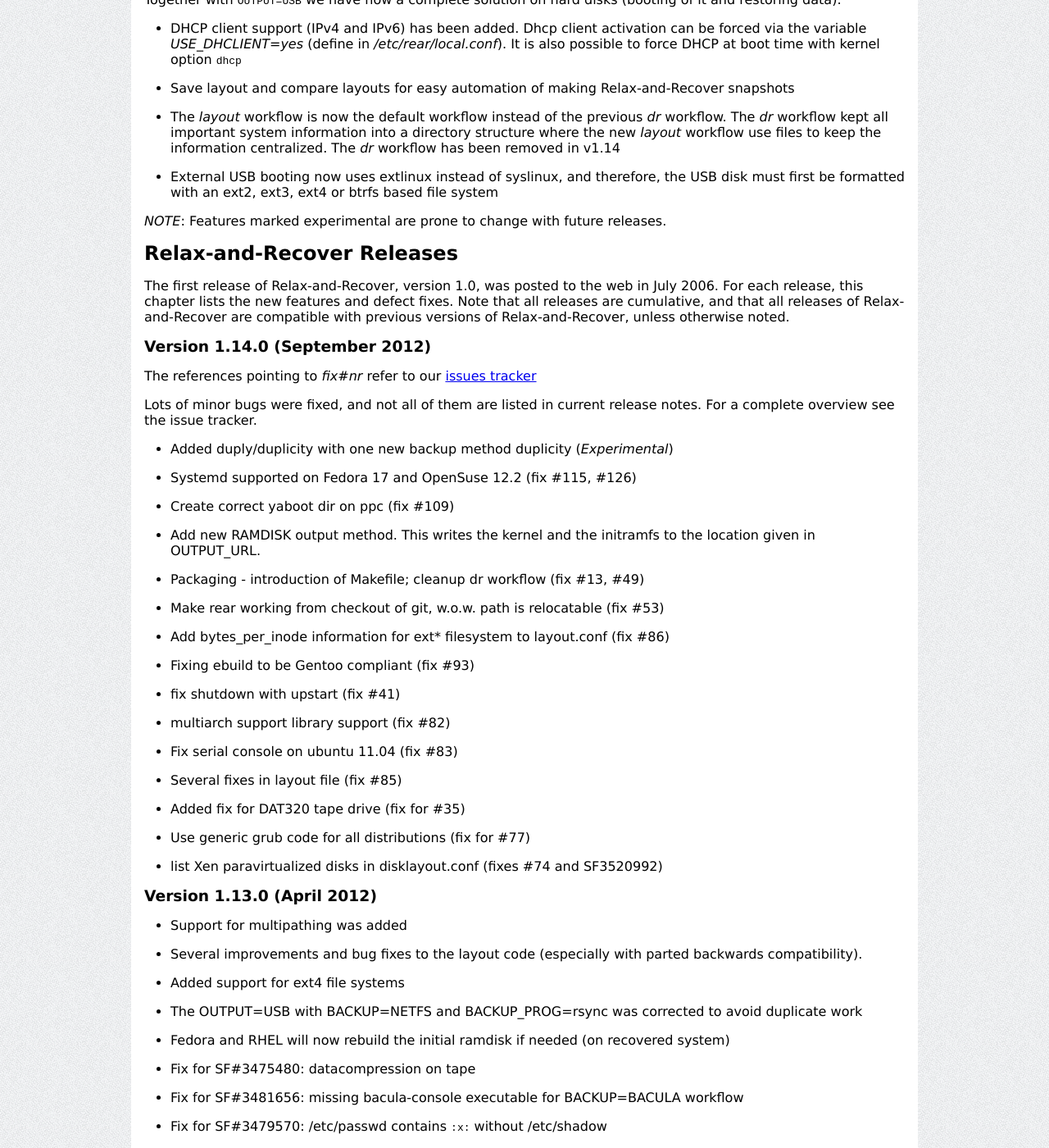
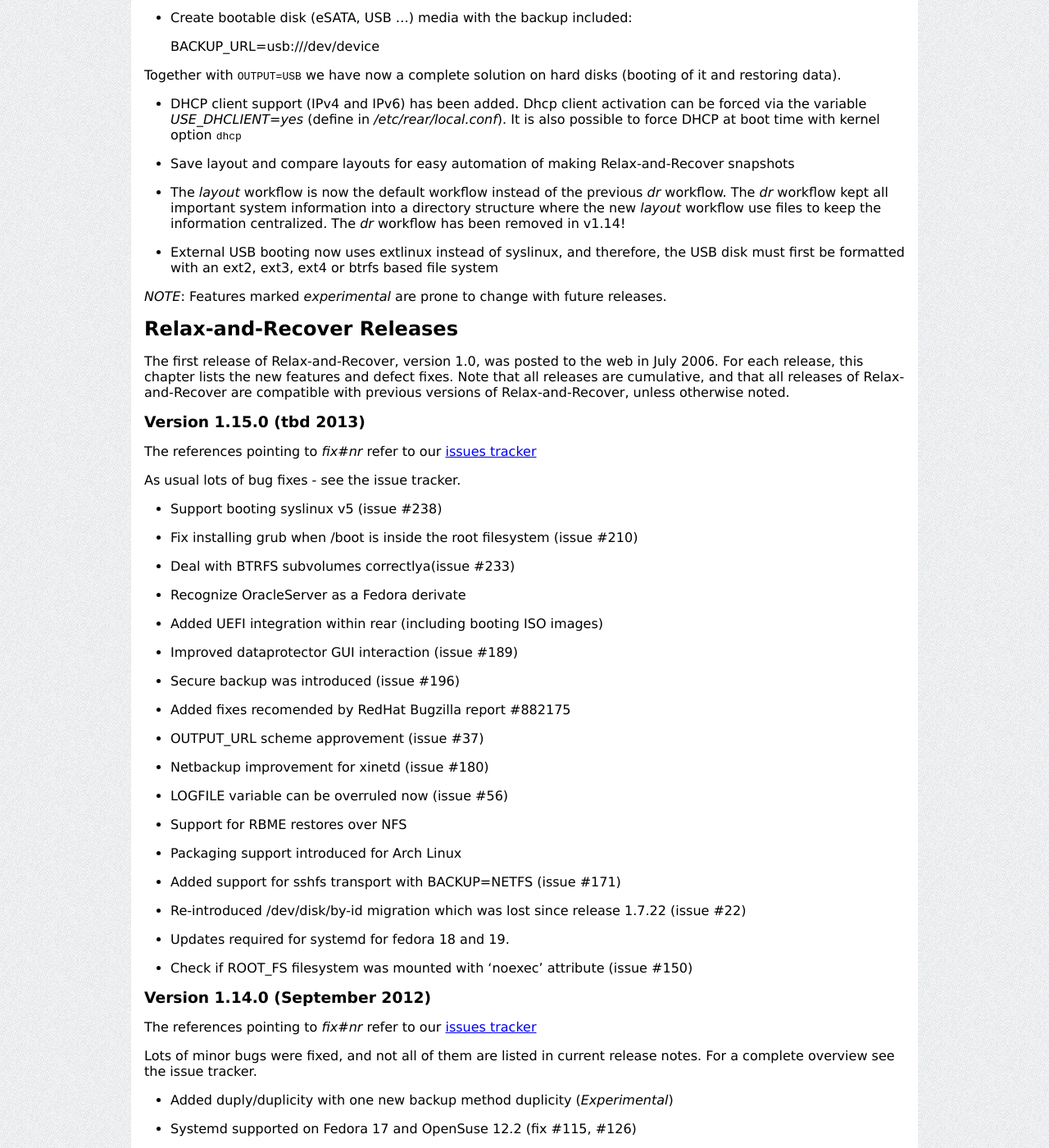
Before and after one commit to rear/rear.github.com, a Jekyll site: the page built from documentation/release-notes-1-14.md, in a window 1280 px wide and 1400 px high, scrolled down 1583 px. Shown: the whole window at 82% size. Built offline with Jekyll 4.4.1, drawn with Linux system fonts in a browser that asks for light colours; comment, search, counter and statistics services are not loaded; some of the changed text lies outside the part shown.

Commit message:
added  release-notes-1-15

```diff
--- a/documentation/release-notes-1-14.md
+++ b/documentation/release-notes-1-14.md
@@ -3,7 +3,7 @@
 title: Relax-and-Recover Release Notes
 ---
 
-## Release Notes for Relax-and-Recover version 1.14.0
+## Release Notes for Relax-and-Recover version 1.15.0
 
 This document contains the release notes for the open source project
 Relax-and-Recover.
@@ -50,18 +50,22 @@
 
 * LVM root volumes are supported.
 
-* (*NEW!*) Multipath support for SAN storage
+* Multipath support for SAN storage
+
+* UEFI support
 
 * Integrates with external backup solutions such as:
 
-  - GNU tar (BACKUP=NETFS)
-  - rsync (BACKUP=NETFS)
+  - GNU tar (BACKUP=NETFS, BACKUP_PROG=tar)
+  - rsync (BACKUP=NETFS, BACKUP_PROG=rsync)
+  - Rsync (BACKUP=RSYNC, BACKUP_PROG=rsync)
   - Tivoli Storage Manager (BACKUP=TSM)
   - HP Data Protector (BACKUP=DP)
   - Symantec NetBacakup (BACKUP=NBU)
   - Galaxy 5, 6 and 7 (BACKUP=GALAXY)
   - Bacula (BACKUP=BACULA)
-  - Duplicity/Duply (BACKUP=DUPLICITY) (*NEW! Experimental*)
+  - Rsync Backup Made Easy (BACKUP=RBME) (*New!*)
+  - Duplicity/Duply (BACKUP=DUPLICITY) (*Experimental*)
 
 * Udev support (except for some really ancient udev versions) which is
   the base for many new and important features:
@@ -78,6 +82,7 @@
   - map hard disks if they do not match (e.g. hda -> sda)
   - remap network MAC addresses
   - rebuild the initial ramdisk if needed (for new storage drivers)
+  - migration to SAN storage (*New!* *Experimental*)
 
 * Support backup software: Bacula, both locally attached tapes (with
   bextract) and network-based backups. Also, in combination with OBDR tapes.
@@ -102,17 +107,17 @@
 * Save layout and compare layouts for easy automation of making
   Relax-and-Recover snapshots
 
-* The *layout* workflow  is now the default workflow instead of the
+* The *layout* workflow is now the default workflow instead of the
   previous *dr* workflow. The *dr* workflow kept all important
   system information into a directory structure where the new *layout*
   workflow use files to keep the information centralized. The *dr* workflow
-  has been removed in v1.14
+  has been removed in v1.14!
 
 * External USB booting now uses extlinux instead of syslinux, and
   therefore, the USB disk must first be formatted with an ext2, ext3, ext4
   or btrfs based file system
 
-*NOTE*: Features marked experimental are prone to change with future releases.
+*NOTE*: Features marked *experimental* are prone to change with future releases.
 
 
 ## Relax-and-Recover Releases
@@ -121,6 +126,46 @@
 defect fixes. Note that all releases are cumulative, and that all releases
 of Relax-and-Recover are compatible with previous versions of
 Relax-and-Recover, unless otherwise noted.
+
+### Version 1.15.0 (tbd 2013)
+
+The references pointing to *fix#nr* refer to our [issues tracker](https://github.com/rear/rear/issues)
+
+As usual lots of bug fixes - see the issue tracker.
+
+* Support booting syslinux v5 (issue #238)
+
+* Fix installing grub when /boot is inside the root filesystem (issue #210)
+
+* Deal with BTRFS subvolumes correctlya(issue #233)
+
+* Recognize OracleServer as a Fedora derivate
+
+* Added UEFI integration within rear (including booting ISO images)
+
+* Improved dataprotector GUI interaction (issue #189)
+
+* Secure backup was introduced (issue #196)
+
+* Added fixes recomended by RedHat Bugzilla report #882175
+
+* OUTPUT_URL scheme approvement (issue #37)
+
+* Netbackup improvement for xinetd (issue #180)
+
+* LOGFILE variable can be overruled now (issue #56)
+
+* Support for RBME restores over NFS
+
+* Packaging support introduced for Arch Linux
+
+* Added support for sshfs transport with BACKUP=NETFS (issue #171)
+
+* Re-introduced /dev/disk/by-id migration which was lost since release 1.7.22 (issue #22)
+
+* Updates required for systemd for fedora 18 and 19.
+
+* Check if ROOT_FS filesystem was mounted with 'noexec' attribute (issue #150)
 
 ### Version 1.14.0 (September 2012)
 
```
Also changed, not shown: other parts of documentation/release-notes-1-14.md (+1 -1 lines), documentation/index.md (+2 -1 lines).
